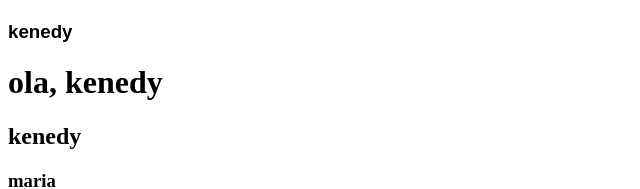
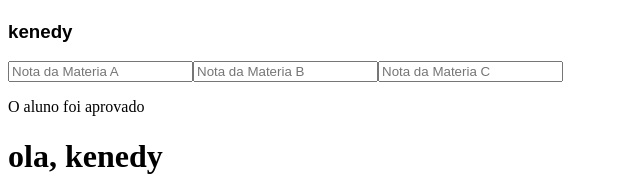
Before and after one commit to Taironius/aprendizado-projeto-react, a React (Vite) app: page / in a window 1280 px wide. Shown: the part 208-397 px from the top of the page, without its empty margins (0-640 px from the left). Built offline with nearby package versions, Linux system fonts and the light colour scheme.

Commit message:
atribuicao de valores em Formulario

```diff
--- a/src/App.jsx
+++ b/src/App.jsx
@@ -1,5 +1,5 @@
 import Perfil from "./components/Perfil";
-
+import Formulario from "./components/Formulario";
 
 function App() {
   const nome = 'kenedy';
@@ -18,6 +18,7 @@ function App() {
     <>
 
       <Perfil nome="kenedy" endereco="https://github.com/Taironius.png"/>
+      <Formulario />
       <h1>ola, {nome}</h1>
       <h2>{retornaNome()}</h2>
       <h3>{pessoa.nome}</h3>
--- /dev/null
+++ b/src/components/Formulario/index.jsx
@@ -0,0 +1,18 @@
+import { useState } from "react";
+
+const Formulario = () => {
+    let [materiaA, setMateriaA] = useState(0);
+    let [materiaB, setMateriaB] = useState(0);
+    let [materiaC, setMateriaC] = useState(0);
+
+    return (
+        <form>
+            <input type="number" placeholder="Nota da Materia A" onChange={evento => setMateriaA(evento.target.value)} />
+            <input type="number" placeholder="Nota da Materia B" onChange={evento => setMateriaB(evento.target.value)} />
+            <input type="number" placeholder="Nota da Materia C" onChange={evento => setMateriaC(evento.target.value)}/>
+            <p>O aluno foi aprovado</p>
+        </form>
+    )
+}
+
+export default Formulario;
```
